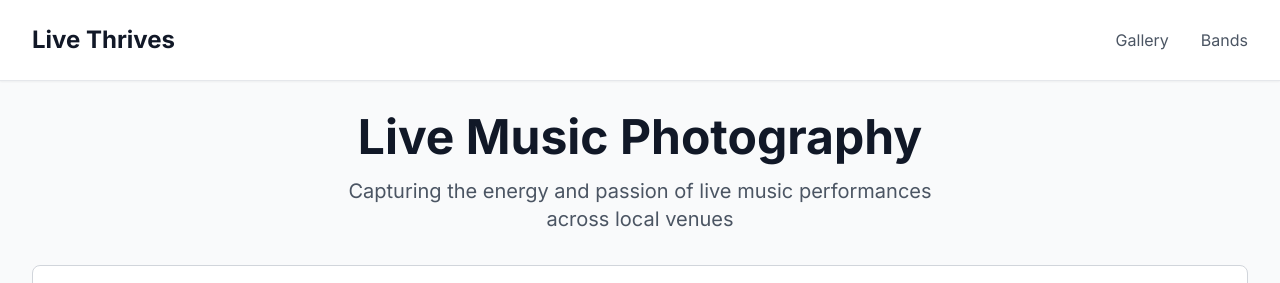
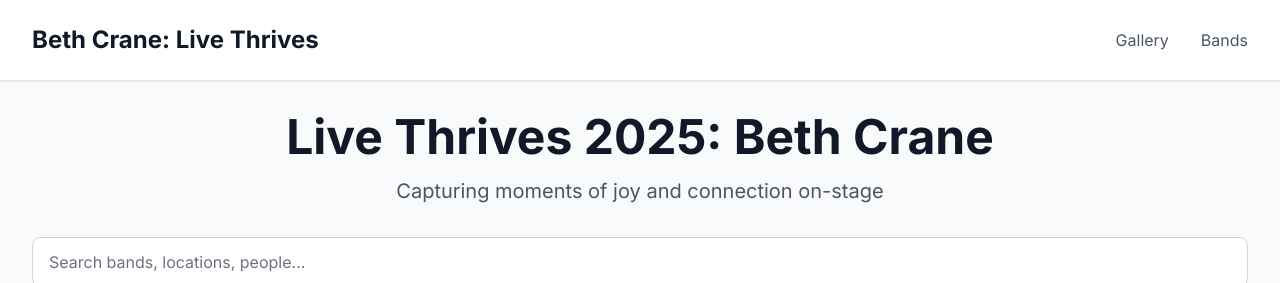
Before and after one commit to abethcrane/live-thrives, a Next.js app: page / in a window 1280 px wide. Shown: the top 283 px of the page. Built offline with nearby package versions, Linux system fonts and the light colour scheme.

Commit message:
Title tweak and make menu bar title clickable to go to gallery page

```diff
--- a/src/app/layout.tsx
+++ b/src/app/layout.tsx
@@ -27,17 +27,17 @@ export default function RootLayout({
         <meta name="viewport" content="width=device-width, initial-scale=1, maximum-scale=5" />
         <meta name="theme-color" content="#1f2937" />
         <link rel="icon" href="/favicon.ico" />
-        <title>Live Thrives - Live Music Photography Gallery</title>
+        <title>Beth Crane - Live Music Photography Gallery</title>
         <meta name="description" content="Capturing the energy and passion of live music performances across local venues. Browse our collection of live music photography." />
         <meta name="keywords" content="live music, photography, concert photos, local bands, music venues" />
         <meta name="author" content="Beth Crane" />
         <meta name="robots" content="index, follow" />
-        <meta property="og:title" content="Live Thrives - Live Music Photography Gallery" />
+        <meta property="og:title" content="Beth Crane - Live Music Photography Gallery" />
         <meta property="og:description" content="Capturing the energy and passion of live music performances across local venues." />
         <meta property="og:type" content="website" />
         <meta property="og:locale" content="en_US" />
         <meta name="twitter:card" content="summary_large_image" />
-        <meta name="twitter:title" content="Live Thrives - Live Music Photography Gallery" />
+        <meta name="twitter:title" content="Beth Crane - Live Music Photography Gallery" />
         <meta name="twitter:description" content="Capturing the energy and passion of live music performances across local venues." />
       </head>
       <body className={`${inter.className} antialiased`}>
@@ -46,7 +46,9 @@ export default function RootLayout({
             <div className="max-w-7xl mx-auto px-4 sm:px-6 lg:px-8">
               <div className="flex justify-between items-center py-4 sm:py-6">
                 <h1 className="text-xl sm:text-2xl font-bold text-gray-900">
-                  Live Thrives
+                  <a href="/" className="hover:text-gray-700 transition-colors">
+                    Beth Crane: Live Thrives
+                  </a>
                 </h1>
                 <nav className="hidden md:flex space-x-8">
                   <a href="/" className="text-gray-600 hover:text-gray-900 transition-colors">
--- a/src/app/page.tsx
+++ b/src/app/page.tsx
@@ -11,10 +11,10 @@ export default async function HomePage() {
         <div className="space-y-8">
           <div className="text-center">
             <h1 className="text-3xl sm:text-4xl lg:text-5xl font-bold text-gray-900 mb-4">
-              Live Music Photography
+              Live Thrives 2025: Beth Crane
             </h1>
             <p className="text-lg sm:text-xl text-gray-600 max-w-2xl mx-auto px-4">
-              Capturing the energy and passion of live music performances across local venues
+              Capturing moments of joy and connection on-stage
             </p>
           </div>
 
```
